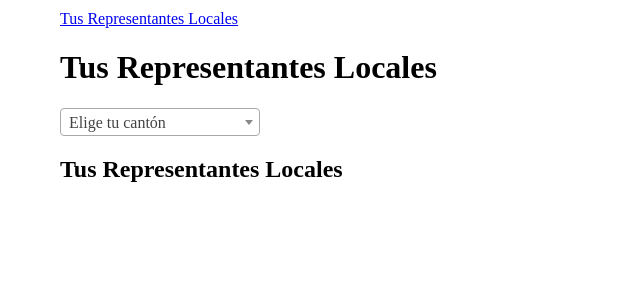
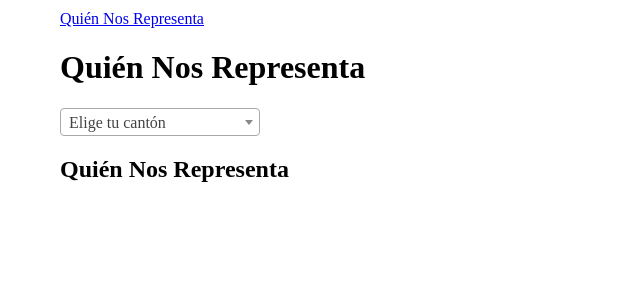
Before and after one commit to theyworkforyou/quien_nos_representa, a Jekyll site: the page built from index.html, in a window 1280 px wide. Shown: the top 300 px of the page, without its empty margins (0-640 px from the left). Built offline with Jekyll 4.4.1, drawn with Linux system fonts in a browser that asks for light colours.

Commit message:
Change site name to Quién Nos Representa

```diff
--- a/_config.yml
+++ b/_config.yml
@@ -6,14 +6,14 @@
 # 'jekyll serve'. If you change this file, please restart the server process.
 
 # Site settings
-title: Tus Representantes Locales
+title: Quién Nos Representa
 email: your-email@domain.com
 description: > # this means to ignore newlines until "baseurl:"
   Write an awesome description for your new site here. You can edit this
   line in _config.yml. It will appear in your document head meta (for
   Google search results).
-baseurl: "/tusrepresentanteslocales" # the subpath of your site, e.g. /blog
-url: "http://yourdomain.com" # the base hostname & protocol for your site
+baseurl: "/quien_nos_representa" # the subpath of your site, e.g. /blog
+# url: "http://yourdomain.com" # the base hostname & protocol for your site
 twitter_username: jekyllrb
 exclude: [Gemfile, Gemfile.lock, README.md, vendor]
 
```
Also changed, not shown: .travis.yml.
